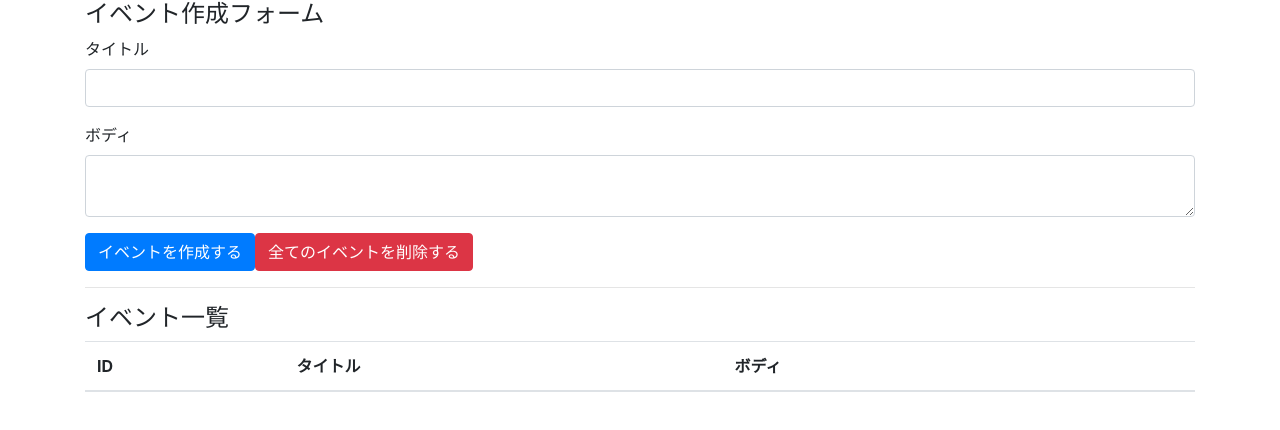
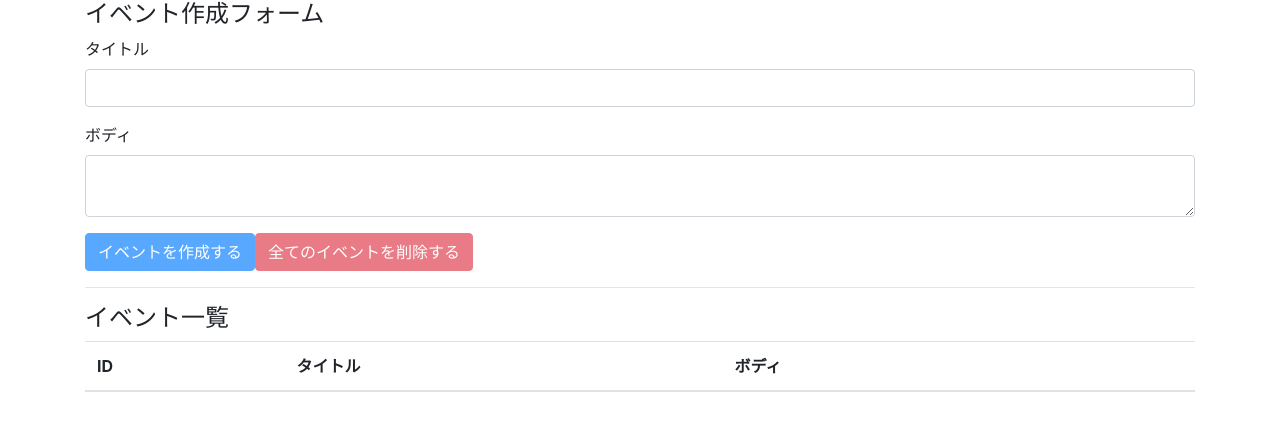
Before and after one commit to YudaiTamura/learning-react-hooks, a React (Create React App) app: page / in a window 1280 px wide. Shown: the top 430 px of the page. Built offline with nearby package versions, Linux system fonts and the light colour scheme.

Commit message:
ボタンを非活性化できるように

```diff
--- a/src/components/App.js
+++ b/src/components/App.js
@@ -27,6 +27,8 @@ const App = () => {
     dispatch({ type: "DELETE_ALL_EVENTS" });
   };
 
+  const unCreatable = title === "" || body === "";
+
   return (
     <>
       <div className="container">
@@ -40,10 +42,10 @@ const App = () => {
             <label htmlFor="fromEventBody">ボディ</label>
             <textarea id="fromEventBody" className="form-control" value={body} onChange={(e) => setBody(e.target.value)} />
           </div>
-          <button className="btn btn-primary" onClick={addEvent}>
+          <button className="btn btn-primary" onClick={addEvent} disabled={unCreatable}>
             イベントを作成する
           </button>
-          <button className="btn btn-danger" onClick={deleteAllEvents}>
+          <button className="btn btn-danger" onClick={deleteAllEvents} disabled={state.length === 0}>
             全てのイベントを削除する
           </button>
         </form>
```
